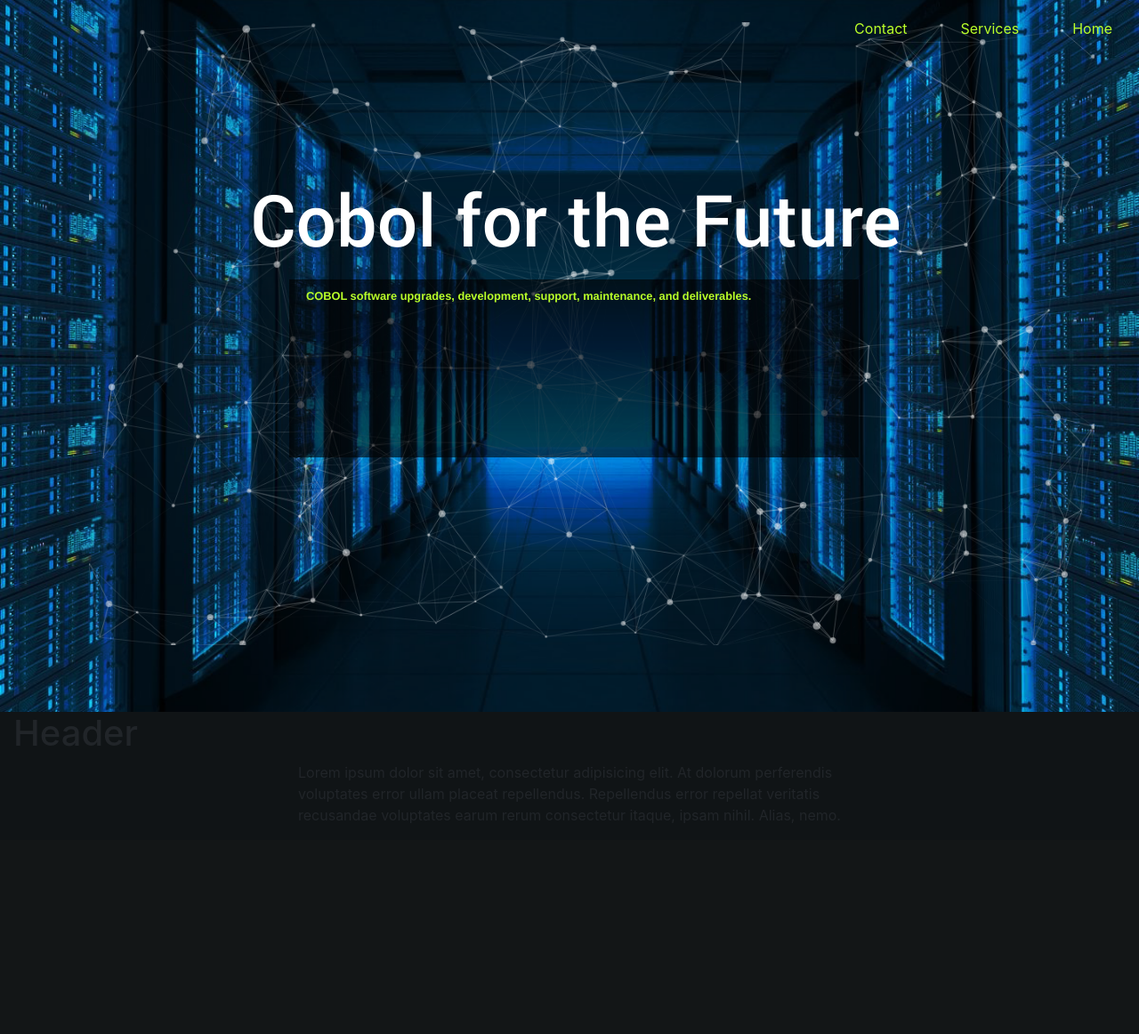
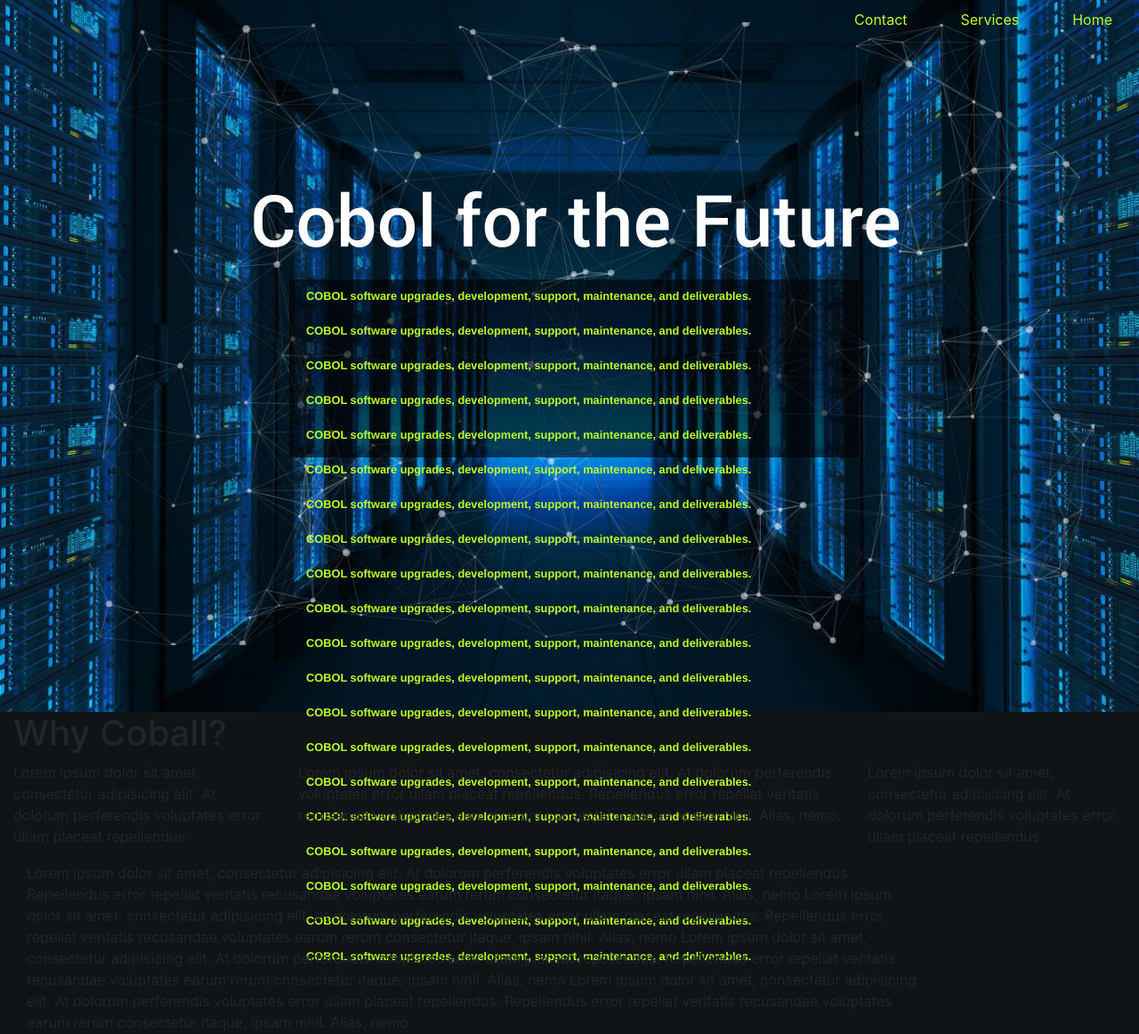
Before and after one commit to Ryangendel/coball, a Flask app: page / in a window 1280 px wide. Shown: the whole page at 89% size. Before the commit the page ends 925 px from the top, so only its background shows below. Run offline with Flask 2, Linux system fonts and the light colour scheme; some libraries are stand-ins or nearby versions.

Commit message:
fd up more html stuff

```diff
--- a/static/css/style.css
+++ b/static/css/style.css
@@ -94,7 +94,7 @@ canvas{
   background-size: cover;
   background-position: 50% 50%;
   background-repeat: no-repeat;
-}
+} */
 
 h4{
   background:blue;
--- a/templates/index.html
+++ b/templates/index.html
@@ -17,7 +17,7 @@ window.onscroll = function() {
   if (prevScrollpos > currentScrollPos) {
     document.getElementById("navbar").style.top = "10";
   } else {
-    document.getElementById("navbar").style.top = "-10px";
+    document.getElementById("navbar").style.top = "-20px";
   }
   prevScrollpos = currentScrollPos;
 }
@@ -28,8 +28,8 @@ window.onscroll = function() {
 <body>
   <div id="navbar">
     <a href="/">Home</a>
-    <a href="/Services">Services</a>
-    <a href="/Contact">Contact</a>
+    <a href="/services">Services</a>
+    <a href="/contact">Contact</a>
   </div>
   <!-- count particles -->
   <div class="count-particles">
@@ -54,6 +54,25 @@ window.onscroll = function() {
         </div>
         <div class="col-sm-6 landingpageContent">
           <p>COBOL software upgrades, development, support, maintenance, and deliverables.</p>
+          <p>COBOL software upgrades, development, support, maintenance, and deliverables.</p>
+          <p>COBOL software upgrades, development, support, maintenance, and deliverables.</p>
+          <p>COBOL software upgrades, development, support, maintenance, and deliverables.</p>
+          <p>COBOL software upgrades, development, support, maintenance, and deliverables.</p>
+          <p>COBOL software upgrades, development, support, maintenance, and deliverables.</p>
+          <p>COBOL software upgrades, development, support, maintenance, and deliverables.</p>
+          <p>COBOL software upgrades, development, support, maintenance, and deliverables.</p>
+          <p>COBOL software upgrades, development, support, maintenance, and deliverables.</p>
+          <p>COBOL software upgrades, development, support, maintenance, and deliverables.</p>
+          <p>COBOL software upgrades, development, support, maintenance, and deliverables.</p>
+          <p>COBOL software upgrades, development, support, maintenance, and deliverables.</p>
+          <p>COBOL software upgrades, development, support, maintenance, and deliverables.</p>
+          <p>COBOL software upgrades, development, support, maintenance, and deliverables.</p>
+          <p>COBOL software upgrades, development, support, maintenance, and deliverables.</p>
+          <p>COBOL software upgrades, development, support, maintenance, and deliverables.</p>
+          <p>COBOL software upgrades, development, support, maintenance, and deliverables.</p>
+          <p>COBOL software upgrades, development, support, maintenance, and deliverables.</p>
+          <p>COBOL software upgrades, development, support, maintenance, and deliverables.</p>
+          <p>COBOL software upgrades, development, support, maintenance, and deliverables.</p>
         </div>
         <div class="col-sm-3">
         </div>
@@ -64,7 +83,7 @@ window.onscroll = function() {
   <!-- particles.js container -->
   <div id="particles-js">
 
-    <!-- <h4 class="insertedText">from particles js DIV TESTING FOR A REFRESH</h4> -->
+    <!-- <h4 class="insertedText">from particles js DIV TESTING FOR A REFRESHfrom particles js DIV TESTING FOR A REFRESHfrom particles js DIV TESTING FOR A REFRESHfrom particles js DIV TESTING FOR A REFRESHfrom particles js DIV TESTING FOR A REFRESHfrom particles js DIV TESTING FOR A REFRESHfrom particles js DIV TESTING FOR A REFRESH</h4> -->
   </div>
 
 
@@ -74,7 +93,7 @@ window.onscroll = function() {
   <script src="/static/javascript/app.js"></script>
 
   <!-- stats.js -->
-  <!-- <script src="/static/javasript/lib/stats.js"></script> -->
+  <script src="/static/javasript/lib/stats.js"></script>
   <script>
     var count_particles, stats, update;
     stats = new Stats;
@@ -100,13 +119,15 @@ window.onscroll = function() {
     <!-- Row 1 -->
     <div class="row">
       <div class="col-sm-12">
-        <h1>Header</h1>
+        <h1>Why Coball?</h1>
       </div>
     </div>
 
     <!-- Row 2 -->
     <div class="row">
       <div class="col-sm-3">
+        <p>Lorem ipsum dolor sit amet, consectetur adipisicing elit. At dolorum perferendis voluptates error ullam
+          placeat repellendus.</p>
       </div>
       <div class="col-sm-6">
         <p>Lorem ipsum dolor sit amet, consectetur adipisicing elit. At dolorum perferendis voluptates error ullam
@@ -114,8 +135,28 @@ window.onscroll = function() {
           itaque, ipsam nihil. Alias, nemo.</p>
       </div>
       <div class="col-sm-3">
+        <p>Lorem ipsum dolor sit amet, consectetur adipisicing elit. At dolorum perferendis voluptates error ullam
+          placeat repellendus.</p>
       </div>
     </div>
+    <row>
+      <div class="col-sm-1"></div>
+      <div class="col-sm-10">
+        Lorem ipsum dolor sit amet, consectetur adipisicing elit. At dolorum perferendis voluptates error ullam
+          placeat repellendus. Repellendus error repellat veritatis recusandae voluptates earum rerum consectetur
+          itaque, ipsam nihil. Alias, nemo
+          Lorem ipsum dolor sit amet, consectetur adipisicing elit. At dolorum perferendis voluptates error ullam
+          placeat repellendus. Repellendus error repellat veritatis recusandae voluptates earum rerum consectetur
+          itaque, ipsam nihil. Alias, nemo
+          Lorem ipsum dolor sit amet, consectetur adipisicing elit. At dolorum perferendis voluptates error ullam
+          placeat repellendus. Repellendus error repellat veritatis recusandae voluptates earum rerum consectetur
+          itaque, ipsam nihil. Alias, nemo
+          Lorem ipsum dolor sit amet, consectetur adipisicing elit. At dolorum perferendis voluptates error ullam
+          placeat repellendus. Repellendus error repellat veritatis recusandae voluptates earum rerum consectetur
+          itaque, ipsam nihil. Alias, nemo
+      </div>
+      <div class="col-sm-1"></div>
+    </row>
   </div>
 
 </body>
```
Also changed, not shown: templates/contact.html (+10 -10 lines).
